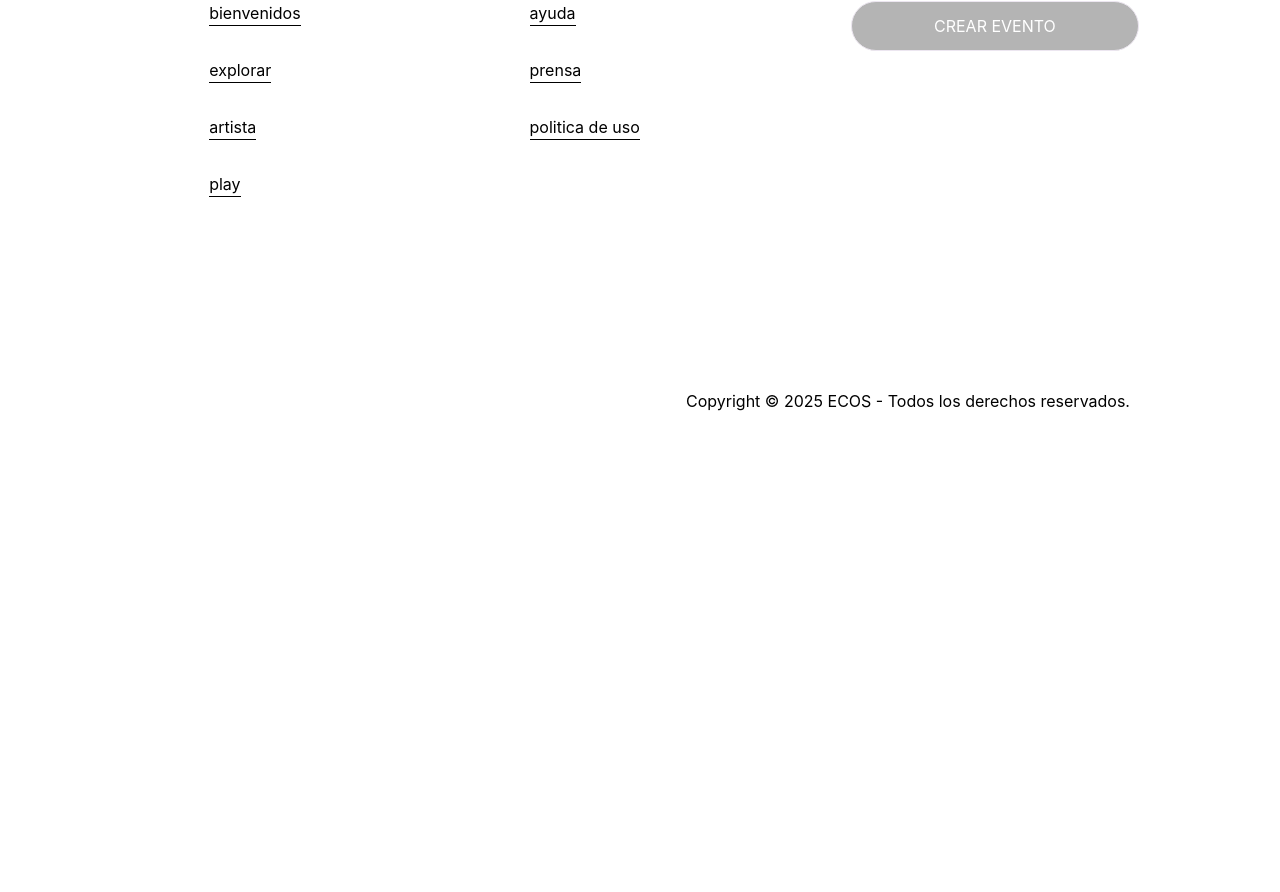
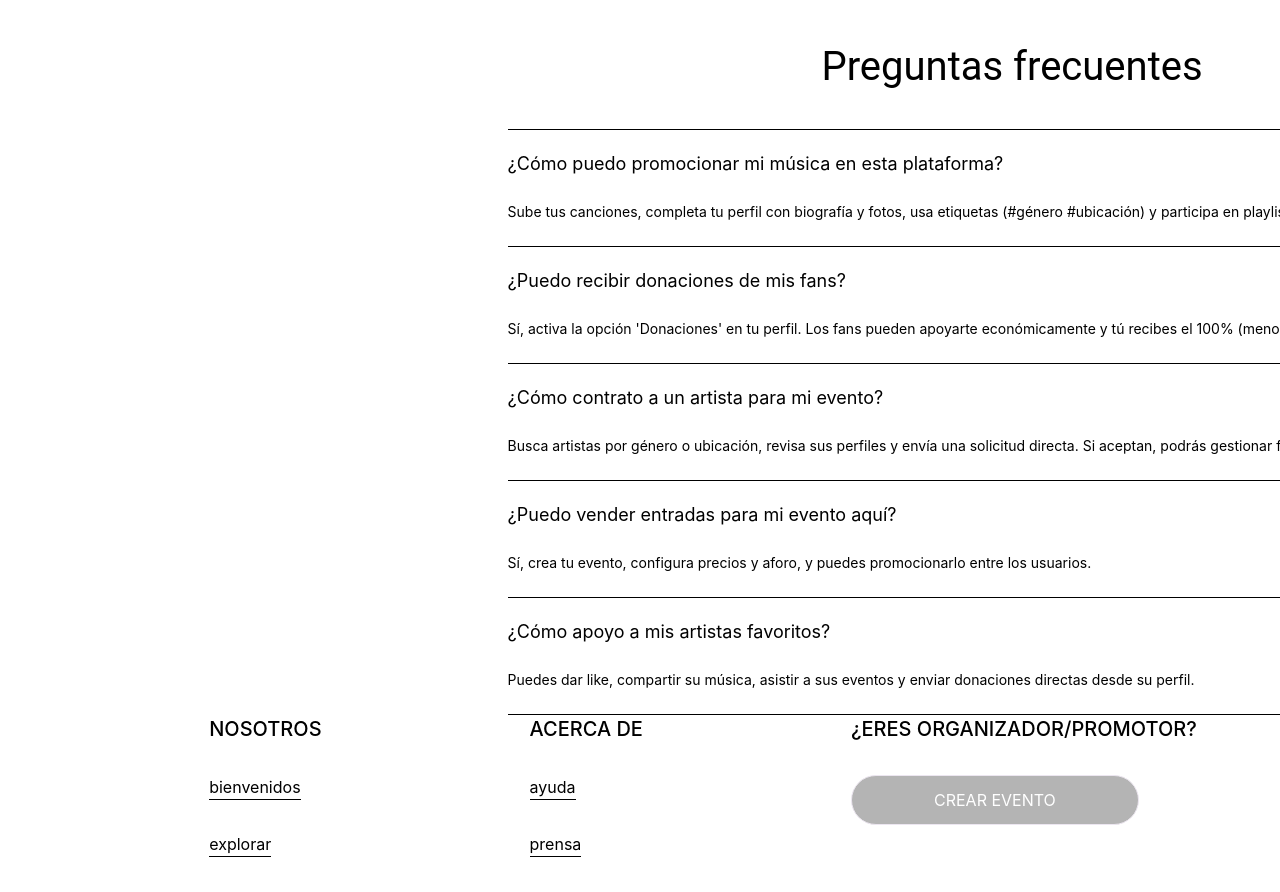
Before and after one commit to EdgarCamberos1894/Ecos, a React (Vite) app in the folder frontend/: page / in a window 1280 px wide. Shown: the part 3857-4749 px from the top of the page. Before the commit the page ends 4278 px from the top, so only its background shows below. Built offline with nearby package versions, Linux system fonts and the light colour scheme; no server answers.

Commit message:
Feat: Creación de la sección Preguntas frecuentes

```diff
--- a/frontend/src/home/HomePage.tsx
+++ b/frontend/src/home/HomePage.tsx
@@ -3,6 +3,7 @@ import OptionsRegister from "@/home/components/OptionsRegister";
 import FeaturedTopicsList from "./components/FeaturedTopicsList";
 import FeaturedArtists from "./components/FeaturedArtists";
 import UpcomingEvents from "./components/UpcomingEvents";
+import FAQList from "./components/FAQList";
 
 export const HomePage = () => {
   return (
@@ -12,6 +13,7 @@ export const HomePage = () => {
       <FeaturedTopicsList />
       <FeaturedArtists />
       <UpcomingEvents />
+      <FAQList />
     </main>
   );
 };
--- /dev/null
+++ b/frontend/src/home/components/FAQItem.tsx
@@ -0,0 +1,52 @@
+import ArrowUpIcon from "./ui/ArrowUpIcon";
+
+const FAQItemList = [
+  {
+    id: 1,
+    question: "¿Cómo puedo promocionar mi música en esta plataforma?",
+    answer:
+      "Sube tus canciones, completa tu perfil con biografía y fotos, usa etiquetas (#género #ubicación) y participa en playlists destacadas.",
+  },
+  {
+    id: 2,
+    question: "¿Puedo recibir donaciones de mis fans?",
+    answer:
+      "Sí, activa la opción 'Donaciones' en tu perfil. Los fans pueden apoyarte económicamente y tú recibes el 100% (menos comisión de la plataforma).",
+  },
+  {
+    id: 3,
+    question: "¿Cómo contrato a un artista para mi evento?",
+    answer:
+      "Busca artistas por género o ubicación, revisa sus perfiles y envía una solicitud directa. Si aceptan, podrás gestionar fechas y pagos desde la plataforma.",
+  },
+  {
+    id: 4,
+    question: "¿Puedo vender entradas para mi evento aquí?",
+    answer:
+      "Sí, crea tu evento, configura precios y aforo, y puedes promocionarlo entre los usuarios.",
+  },
+  {
+    id: 5,
+    question: "¿Cómo apoyo a mis artistas favoritos?",
+    answer:
+      "Puedes dar like, compartir su música, asistir a sus eventos y enviar donaciones directas desde su perfil.",
+  },
+];
+
+const FAQItem = () => {
+  return (
+    <li className="max-w-[1014px] list-none border-b-1 border-black">
+      {FAQItemList.map(({ id, question, answer }) => (
+        <div key={id} className="border-t-1 border-black">
+          <div className="flex justify-between py-[20px]">
+            <h3 className="text-lg">{question}</h3>
+            <ArrowUpIcon />
+          </div>
+          <p className="pb-[24px] text-sm">{answer}</p>
+        </div>
+      ))}
+    </li>
+  );
+};
+
+export default FAQItem;
--- /dev/null
+++ b/frontend/src/home/components/FAQList.tsx
@@ -0,0 +1,12 @@
+import FAQItem from "./FAQItem";
+
+const FAQList = () => {
+  return (
+    <section className="justyfi-center ms-52 mt-24 flex max-w-[1920px] flex-col items-center">
+      <h2 className="mb-8 text-start font-[roboto] text-[40px]">Preguntas frecuentes</h2>
+      <FAQItem />
+    </section>
+  );
+};
+
+export default FAQList;
--- /dev/null
+++ b/frontend/src/home/components/ui/ArrowUpIcon.tsx
@@ -0,0 +1,15 @@
+const ArrowUpIcon = () => {
+  return (
+    <svg
+      xmlns="http://www.w3.org/2000/svg"
+      viewBox="0 0 100 100"
+      width="32"
+      height="32"
+      fill="none"
+    >
+      <path d="M30 60 L50 40 L70 60" stroke="black" strokeWidth="5" fill="transparent" />
+    </svg>
+  );
+};
+
+export default ArrowUpIcon;
```
